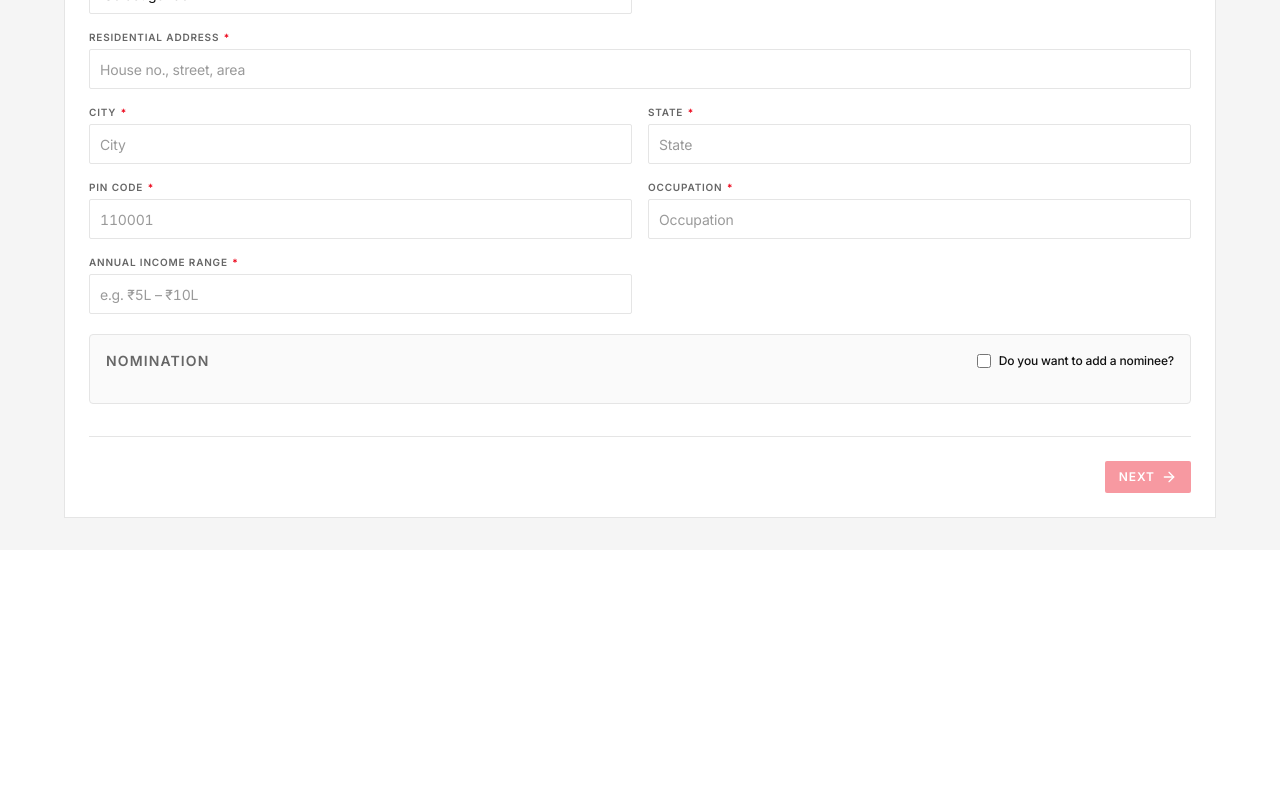
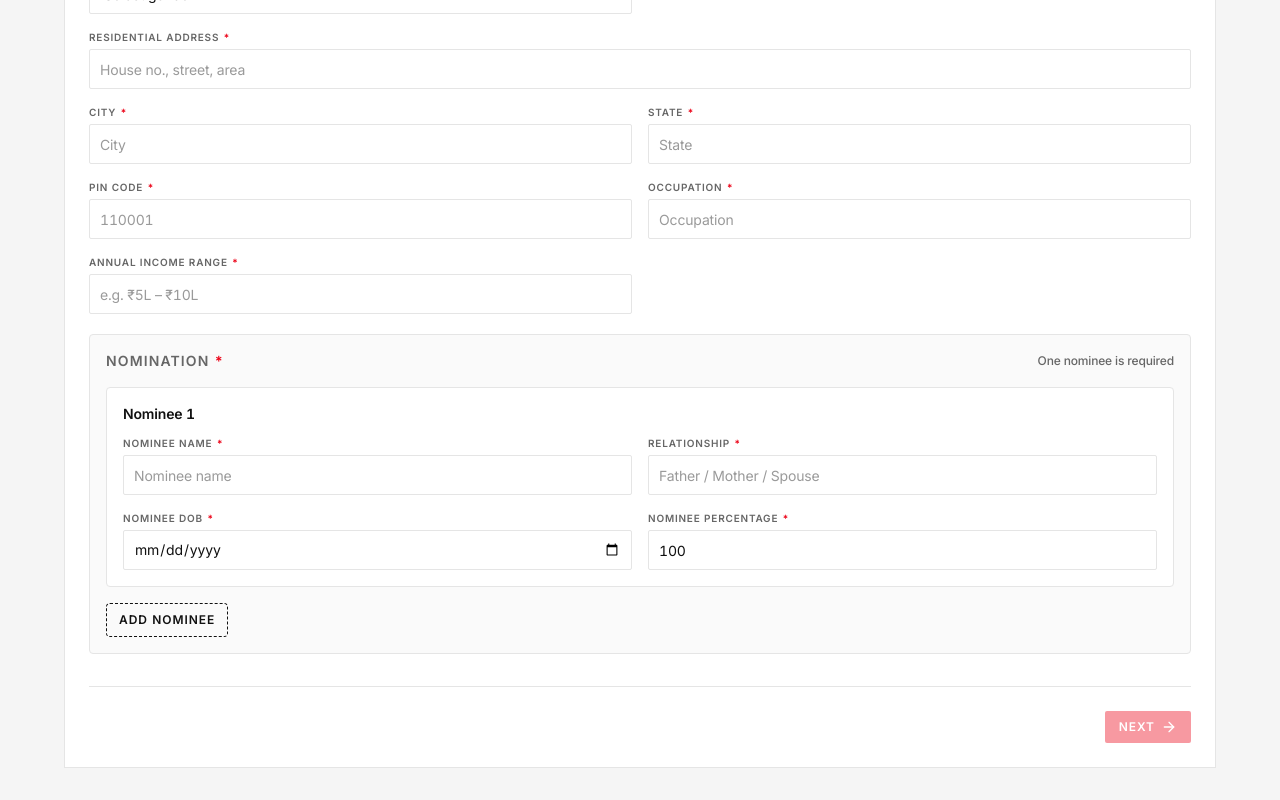
Before and after one commit to AshishSatavase/Capstone_Project, a Next.js app: page /signup in a window 1280 px wide. Shown: the part 577-1377 px from the top of the page. Before the commit the page ends 1127 px from the top, so only its background shows below. Built offline with nearby package versions, Linux system fonts and the light colour scheme.

Commit message:
Small fixes to the signup page Forced 1 nominee, and made file uploads optional for ease of demo

```diff
--- a/app/signup/page.tsx
+++ b/app/signup/page.tsx
@@ -52,7 +52,7 @@ const emptyNominee = (): Nominee => ({
   name: "",
   relationship: "",
   dob: "",
-  percentage: "",
+  percentage: "100",
 });
 
 const initialState: FormState = {
@@ -67,8 +67,8 @@ const initialState: FormState = {
   pin: "",
   occupation: "",
   annualIncome: "",
-  addNominee: false,
-  nominees: [],
+  addNominee: true,
+  nominees: [emptyNominee()],
   bankName: "",
   accountNumber: "",
   ifsc: "",
@@ -110,15 +110,14 @@ export default function SignupPage() {
   const canAdvance = () => {
     if (step === 0) {
       const nomineeValid =
-        !form.addNominee ||
-        (form.nominees.length > 0 &&
+        form.nominees.length > 0 &&
         form.nominees.every(
           (nominee) =>
             nominee.name &&
             nominee.relationship &&
             nominee.dob &&
             nominee.percentage,
-          ));
+        );
 
       return Boolean(
         form.fullName &&
@@ -141,17 +140,14 @@ export default function SignupPage() {
         form.bankName &&
           form.accountNumber &&
           form.ifsc &&
-          form.accountType &&
-          form.bankStatement,
+          form.accountType,
       );
     }
 
     if (step === 2) {
       return Boolean(
         form.pan &&
-          form.aadhaar &&
-          form.addressProof &&
-          form.idProof,
+          form.aadhaar,
       );
     }
 
@@ -297,26 +293,11 @@ export default function SignupPage() {
                     <div className="rounded border border-border bg-[#fafafa] p-4">
                       <div className="mb-4 flex items-center justify-between gap-3">
                         <p className="text-sm font-semibold uppercase tracking-label text-muted">
-                          Nomination
+                          Nomination <span className="text-ubs-red">*</span>
                         </p>
-                        <label className="inline-flex items-center gap-2 text-xs font-medium text-ink">
-                          <input
-                            type="checkbox"
-                            className="h-3.5 w-3.5 accent-ubs-red"
-                            checked={form.addNominee}
-                            onChange={(event) => {
-                              const checked = event.target.checked;
-                              updateField("addNominee", checked);
-                              if (checked && form.nominees.length === 0) {
-                                updateField("nominees", [emptyNominee()]);
-                              }
-                              if (!checked) {
-                                updateField("nominees", []);
-                              }
-                            }}
-                          />
-                          Do you want to add a nominee?
-                        </label>
+                        <span className="text-xs font-medium text-muted">
+                          One nominee is required
+                        </span>
                       </div>
 
                       {form.addNominee && (
@@ -389,7 +370,7 @@ export default function SignupPage() {
 
                   <div className="rounded border border-dashed border-border bg-[#fafafa] p-4">
                     <label className="flex cursor-pointer items-center justify-between gap-3 rounded border border-border bg-white px-3 py-2 text-sm font-medium text-ink hover:border-ink">
-                      <span>Upload bank statement</span>
+                      <span>Upload bank statement <span className="font-normal text-muted">(optional)</span></span>
                       <input
                         type="file"
                         className="hidden"
@@ -400,6 +381,7 @@ export default function SignupPage() {
                         }}
                       />
                     </label>
+                    <p className="mt-2 text-xs text-muted">PDF, JPG or PNG</p>
                     {form.bankStatement && (
                       <p className="mt-2 text-xs text-muted">Selected: {form.bankStatement}</p>
                     )}
@@ -424,13 +406,11 @@ export default function SignupPage() {
                   <div className="grid gap-4 md:grid-cols-2">
                     <UploadProofField
                       label="Address proof"
-                      required
                       value={form.addressProof}
                       onChange={(value) => updateField("addressProof", value)}
                     />
                     <UploadProofField
                       label="ID proof"
-                      required
                       value={form.idProof}
                       onChange={(value) => updateField("idProof", value)}
                     />
@@ -735,7 +715,7 @@ function UploadProofField({
 
       <div className="rounded border border-dashed border-border bg-[#fafafa] p-3">
         <label className="flex cursor-pointer items-center justify-between gap-3 rounded border border-border bg-white px-3 py-2 text-sm font-medium text-ink hover:border-ink">
-          <span>{value ? value : "Upload document"}</span>
+          <span>{value ? value : "Upload document"} {!value && <span className="font-normal text-muted">(optional)</span>}</span>
           <input
             type="file"
             className="hidden"
@@ -747,6 +727,7 @@ function UploadProofField({
             }}
           />
         </label>
+        <p className="mt-2 text-xs text-muted">PDF, JPG or PNG</p>
       </div>
     </label>
   );
```
Lines whose indentation alone changed are shown as unchanged.
